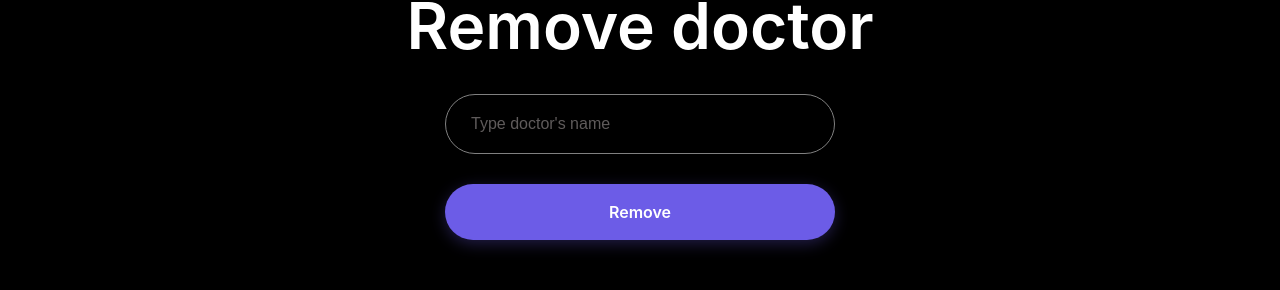
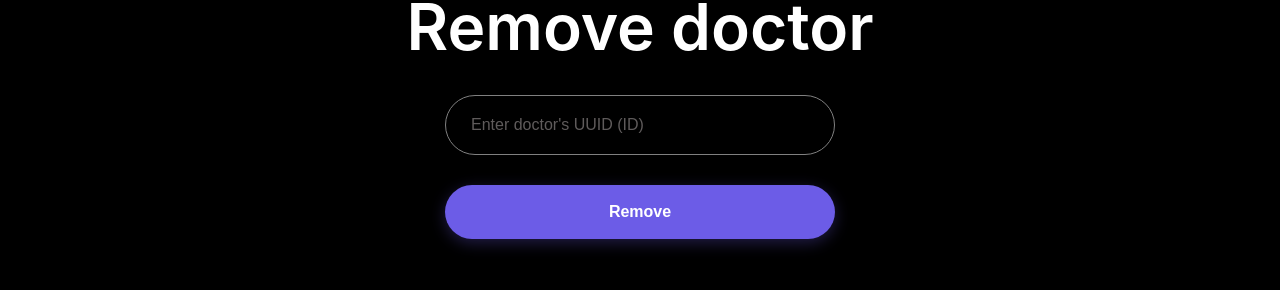
Before and after one commit to improba1/MedicalProject, a React (Create React App) app in the folder frontend/: page /admin/remove-doctor in a window 1280 px wide. Shown: the part 272-562 px from the top of the page. Built offline with nearby package versions, Linux system fonts and the light colour scheme.

Commit message:
added removeDoctorApi

```diff
--- a/frontend/src/Api/admin/deleteDoctorApi.js
+++ b/frontend/src/Api/admin/deleteDoctorApi.js
@@ -0,0 +1,24 @@
+import axios from 'axios';
+
+const $api = axios.create({
+    baseURL: 'http://localhost:8080/api/v1' // Убедитесь, что порт совпадает с вашим бэкендом
+});
+
+$api.interceptors.request.use((config) => {
+    const token = localStorage.getItem('access_token');
+    if (token) {
+        config.headers.Authorization = `Bearer ${token}`;
+    }
+    return config;
+});
+
+export const deleteDoctorApi = {
+    /**
+     * Полное удаление доктора по его UUID
+     * @param {string} id - UUID доктора
+     */
+    hardDeleteDoctor: async (id) => {
+        const response = await $api.delete(`/admin/doctors/hard-delete/${id}`);
+        return response.data;
+    }
+};
--- a/frontend/src/Pages/admin/RemoveDoctor/RemoveDoctor.jsx
+++ b/frontend/src/Pages/admin/RemoveDoctor/RemoveDoctor.jsx
@@ -1,31 +1,85 @@
-import React from 'react';
-import { Link } from 'react-router-dom';
+import React, { useState } from 'react';
+import { useNavigate } from 'react-router-dom';
 import styles from './RemoveDoctor.module.css';
 import AnimatedPage from '../../../Components/AnimatedPage/AnimatedPage';
-import HeaderWithoutProfile from '../../../Components/HeaderWithoutProfile/HeaderWithoutProfile'
-
-
+import HeaderWithoutProfile from '../../../Components/HeaderWithoutProfile/HeaderWithoutProfile';
+import { deleteDoctorApi } from '../../../Api/admin/deleteDoctorApi';
 
 const RemoveDoctor = () => {
+    const [doctorId, setDoctorId] = useState(''); // Состояние для ID доктора
+    const [loading, setLoading] = useState(false);
+    const [errorMsg, setErrorMsg] = useState('');
+    const [successMsg, setSuccessMsg] = useState('');
+
+    const navigate = useNavigate();
+
+    const handleRemove = async (e) => {
+        e.preventDefault();
+        setErrorMsg('');
+        setSuccessMsg('');
+
+        if (!doctorId.trim()) {
+            setErrorMsg('Please enter a doctor ID');
+            return;
+        }
+
+        // Подтверждение перед удалением
+        if (!window.confirm(`Are you sure you want to permanently delete doctor with ID: ${doctorId}?`)) {
+            return;
+        }
+
+        setLoading(true);
+
+        try {
+            const result = await deleteDoctorApi.hardDeleteDoctor(doctorId);
+
+            // Если статус в ответе 0 (как на скриншотах), значит удаление успешно
+            if (result.status === 0) {
+                setSuccessMsg('Doctor has been successfully removed');
+                setDoctorId(''); // Очищаем поле
+                // Опционально: возвращаем админа назад через пару секунд
+                setTimeout(() => navigate('/admin'), 2000);
+            } else {
+                setErrorMsg(result.message || 'Error occurred during deletion');
+            }
+        } catch (err) {
+            console.error("Delete error:", err);
+            setErrorMsg(err.response?.data?.message || 'Failed to remove doctor. Make sure the ID is correct.');
+        } finally {
+            setLoading(false);
+        }
+    };
+
     return (
         <AnimatedPage>
             <div className={styles.pageContainer}>
-
                 <HeaderWithoutProfile />
 
                 <main className={styles.mainContent}>
                     <div className={styles.titleBlock}>
-                        <h1 className={styles.title}>
-                            Remove doctor
-                        </h1>
+                        <h1 className={styles.title}>Remove doctor</h1>
                     </div>
                     <div className={styles.actionCard}>
                         <div className={styles.inputBox}>
-                            <input type="text" placeholder="Type doctor's name"></input>
+                            <input
+                                type="text"
+                                placeholder="Enter doctor's UUID (ID)"
+                                value={doctorId}
+                                onChange={(e) => setDoctorId(e.target.value)}
+                                disabled={loading}
+                            />
                         </div>
-                        <Link to="/admin/remove-doctor" className={styles.removeBtn}>
-                            Remove
-                        </Link>
+
+                        {errorMsg && <p style={{color: '#ff4d4d', textAlign: 'center', margin: '0'}}>{errorMsg}</p>}
+                        {successMsg && <p style={{color: '#2ecc71', textAlign: 'center', margin: '0'}}>{successMsg}</p>}
+
+                        <button
+                            className={styles.removeBtn}
+                            onClick={handleRemove}
+                            disabled={loading}
+                        >
+                            {loading ? 'Processing...' : 'Remove'}
+                        </button>
                     </div>
                 </main>
             </div>
```
